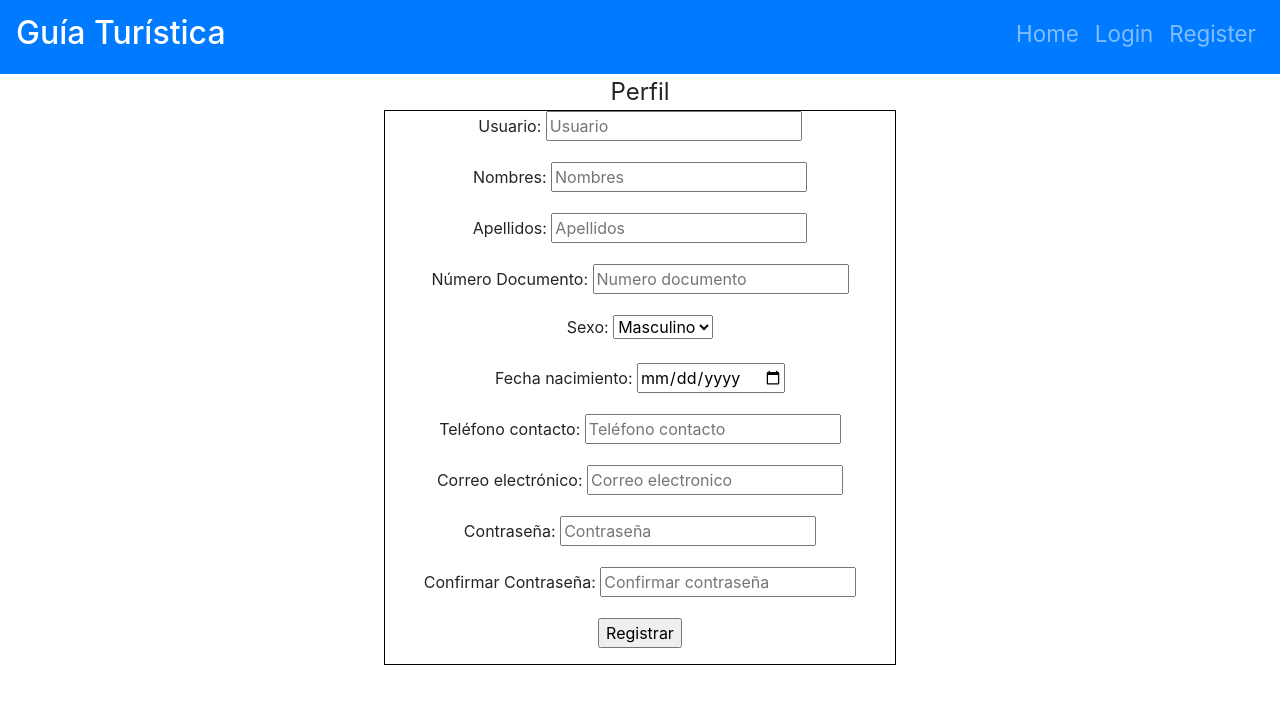
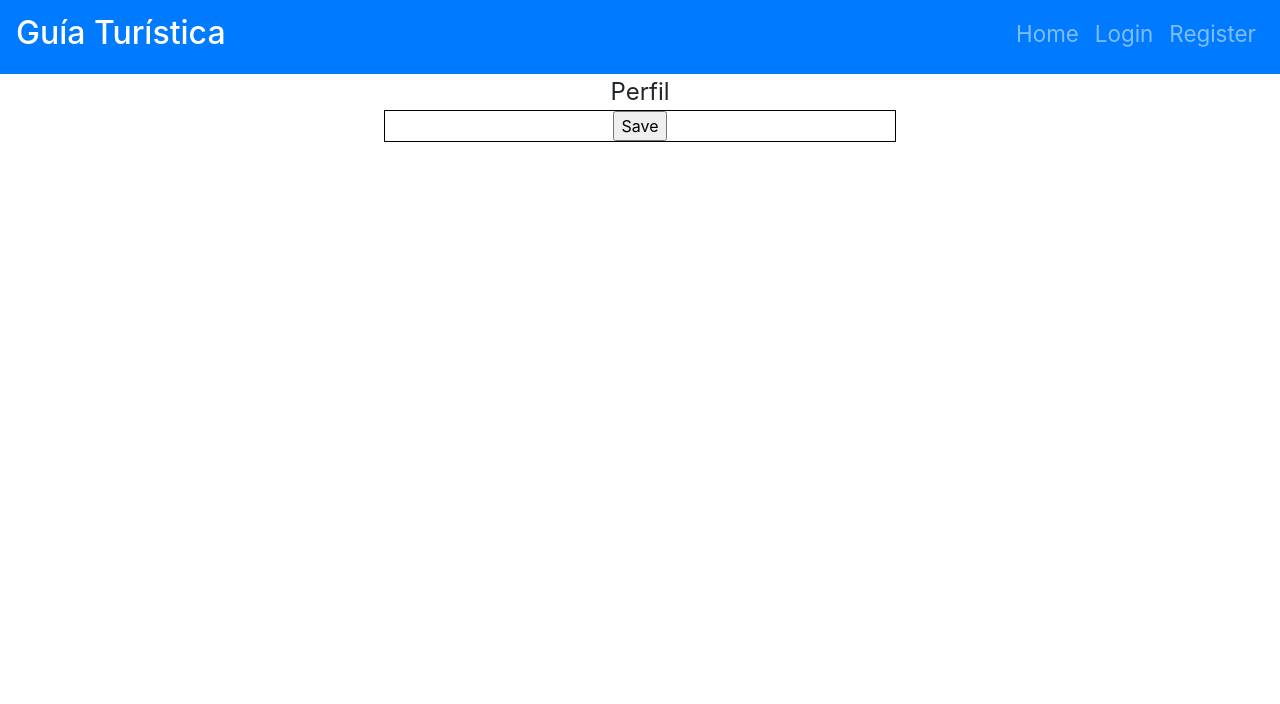
Before and after one commit to dfnino10/GuiaColombiana, a Django app: template GuiaColombiana/Apps/AdministracionGuia/templates/profile.html in a window 1280 px wide. Shown: the top 704 px of the page. Run offline with Django 3.2, Linux system fonts and the light colour scheme; the template is opened without the code that fills it: values that come from a table or form of the project are taken from there, others are empty; parts of the project's set-up code (start-up, migrations or seed data) failed here and were passed over; some libraries are stand-ins or nearby versions.

Commit message:
Se termina modificación de usuarios.

```diff
--- a/GuiaColombiana/Apps/AdministracionGuia/models.py
+++ b/GuiaColombiana/Apps/AdministracionGuia/models.py
@@ -1,9 +1,11 @@
 from django.contrib.auth.models import User
 from django.db import models
 from django.forms import ModelForm
+
 # Create your models here.
 
-CATEGORIAS = (('Mu','Museos'), ('Re','Restaurantes'), ('Bic','Paseos de Bicileta'), ('SO', 'Sitios ocultos'))
+CATEGORIAS = (('Mu', 'Museos'), ('Re', 'Restaurantes'), ('Bic', 'Paseos de Bicileta'), ('SO', 'Sitios ocultos'))
+
 
 class Guia(models.Model):
     apellidoPaterno = models.CharField(max_length=35)
@@ -11,9 +13,9 @@
     nombres = models.CharField(max_length=35)
     documento = models.CharField(max_length=11)
     fechaNacimiento = models.DateField()
-    SEXOS = (('F', 'Femenino'),('M', 'Masculino'))
-    sexo=models.CharField(max_length=1, choices=SEXOS, default='M')
-    descripcion= models.CharField(max_length=200)
+    SEXOS = (('F', 'Femenino'), ('M', 'Masculino'))
+    sexo = models.CharField(max_length=1, choices=SEXOS, default='M')
+    descripcion = models.CharField(max_length=200)
     categoria = models.CharField(max_length=30, choices=CATEGORIAS, default='Mu')
 
     def NombreCompleto(self):
@@ -23,12 +25,13 @@
     def __str__(self):
         return self.NombreCompleto()
 
+
 class Usuario(models.Model):
     apellidos = models.CharField(max_length=150)
     nombres = models.CharField(max_length=30)
     documento = models.CharField(max_length=11)
     fechaNacimiento = models.DateField()
-    SEXOS = (('F', 'Femenino'),('M', 'Masculino'))
+    SEXOS = (('F', 'Femenino'), ('M', 'Masculino'))
     sexo = models.CharField(max_length=1, choices=SEXOS, default='M')
     usuario = models.CharField(max_length=150)
     password = models.CharField(max_length=20)
@@ -43,13 +46,22 @@
     def __str__(self):
         return self.NombreCompleto()
 
+
 class Tour(models.Model):
     nombre = models.CharField(max_length=35)
     precio = models.CharField(max_length=11)
     categoria = models.CharField(max_length=30, choices=CATEGORIAS, default='Mu')
 
 
-class UserForm (ModelForm):
+class UserForm(ModelForm):
     class Meta:
         model = Usuario
-        fields = ['apellidos', 'nombres', 'documento', 'fechaNacimiento', 'sexo', 'usuario', 'password', 'telefono', 'correo']
+        fields = ['apellidos', 'nombres', 'documento', 'fechaNacimiento', 'sexo', 'usuario', 'password', 'telefono',
+                  'correo']
+
+
+class UserModifForm(ModelForm):
+    class Meta:
+        model = Usuario
+        fields = ['apellidos', 'nombres', 'documento', 'fechaNacimiento', 'sexo', 'usuario', 'password', 'telefono',
+                  'correo']
--- a/GuiaColombiana/Apps/AdministracionGuia/templates/profile.html
+++ b/GuiaColombiana/Apps/AdministracionGuia/templates/profile.html
@@ -10,57 +10,10 @@
     <div style="text-align: center;font-size: x-large;">
         <span> Perfil</span>
     </div>
-     <form method="UPDATE" style="text-align: center;">{% csrf_token %}
-         <div style="border: 1px solid black;margin: 0% 30%;">
-             <p>
-                 <label for="usuario" > Usuario: </label>
-                 <input id="usuario" required="required" name="usuario" type="text" placeholder="Usuario" />
-             </p>
-             <p>
-                 <label for="nombres" >Nombres: </label>
-                 <input id="nombres" required="required" name="nombres" type="text" placeholder="Nombres" /><br />
-             </p>
-             <p>
-                 <label for="apellidos" >Apellidos: </label>
-                 <input id="apellidos"  required="required" name="apellidos"  type="text" placeholder="Apellidos" /><br />
-             </p>
-             <p>
-                 <label for="documento" >Número Documento: </label>
-                 <input id="documento" required="required" name="documento" type="text" placeholder="Numero documento" /><br />
-             </p>
-              <p>
-                 <label for="sexo" >Sexo: </label>
-                  <select id="sexo" name="sexo" required="required">
-                      <option value="M">Masculino</option>
-                      <option value="F">Femenino</option>
-                 </select>
-             </p>
-             <p>
-                 <label for="fechaNacimiento" >Fecha nacimiento: </label>
-                 <input id="fechaNacimiento" required="required" name="fechaNacimiento" type="date" placeholder="DD/MM/YYYY" /><br />
-             </p>
-             <p>
-                 <label for="telefono" >Teléfono contacto: </label>
-                 <input id="telefono" required="required" name="telefono" type="text" placeholder="Teléfono contacto" /><br />
-             </p>
-             <p>
-                 <label for="correo" >Correo electrónico: </label>
-                 <input id="correo" required="required" name="correo" type="email" placeholder="Correo electronico" /><br />
-             </p>
-             <p>
-                 <label for="password" > Contraseña: </label>
-                 <input id="password" required="required" name="password" type="password" placeholder="Contraseña" /><br />
-             </p>
-             <p>
-                 <label for="password2" >Confirmar Contraseña: </label>
-                 <input id="password2" required="required" name="password2" type="password" placeholder="Confirmar contraseña" /><br />
-             </p>
-             <p>
-                <input id="send" name="send" type="submit" value="Registrar" />
-             </p>
-         </div>
-
-    </form>
+     <form method="POST" action='.' style="text-align: center; border: 1px solid black;margin: 0% 30%;">{% csrf_token %}
+         {{form.as_p}}
+         <input id="send" name="send" type="submit" value="Save" />
+     </form>
 
 </body>
 </html>
```
Also changed, not shown: GuiaColombiana/Apps/AdministracionGuia/views.py (+10 -28 lines).
